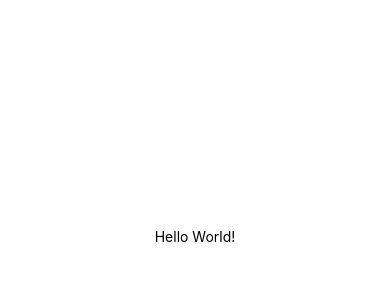
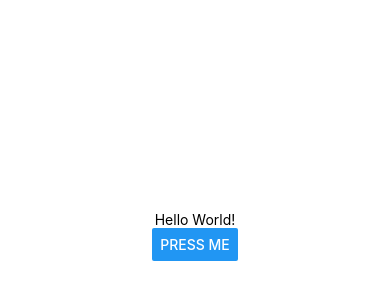
Before and after one commit to 0x7231636b/react-native-course, a React Native app: screen / in a window 390 px wide. Shown: the part 186-486 px from the top of the page. Built offline with nearby package versions, Linux system fonts and the light colour scheme.

Commit message:
Added a MyButton Component as skeleton

```diff
--- a/App.tsx
+++ b/App.tsx
@@ -1,10 +1,12 @@
 import { StatusBar } from "expo-status-bar";
 import { StyleSheet, Text, View } from "react-native";
+import { MyButton } from "./components/MyButton";
 
 export default function App() {
   return (
     <View style={styles.container}>
       <Text>Hello World!</Text>
+      <MyButton />
       <StatusBar style="auto" />
     </View>
   );
--- /dev/null
+++ b/components/MyButton.tsx
@@ -0,0 +1,9 @@
+import { Button, View } from "react-native";
+
+export function MyButton() {
+  return (
+    <View>
+      <Button title="Press me" onPress={() => {}} />
+    </View>
+  );
+}
```
